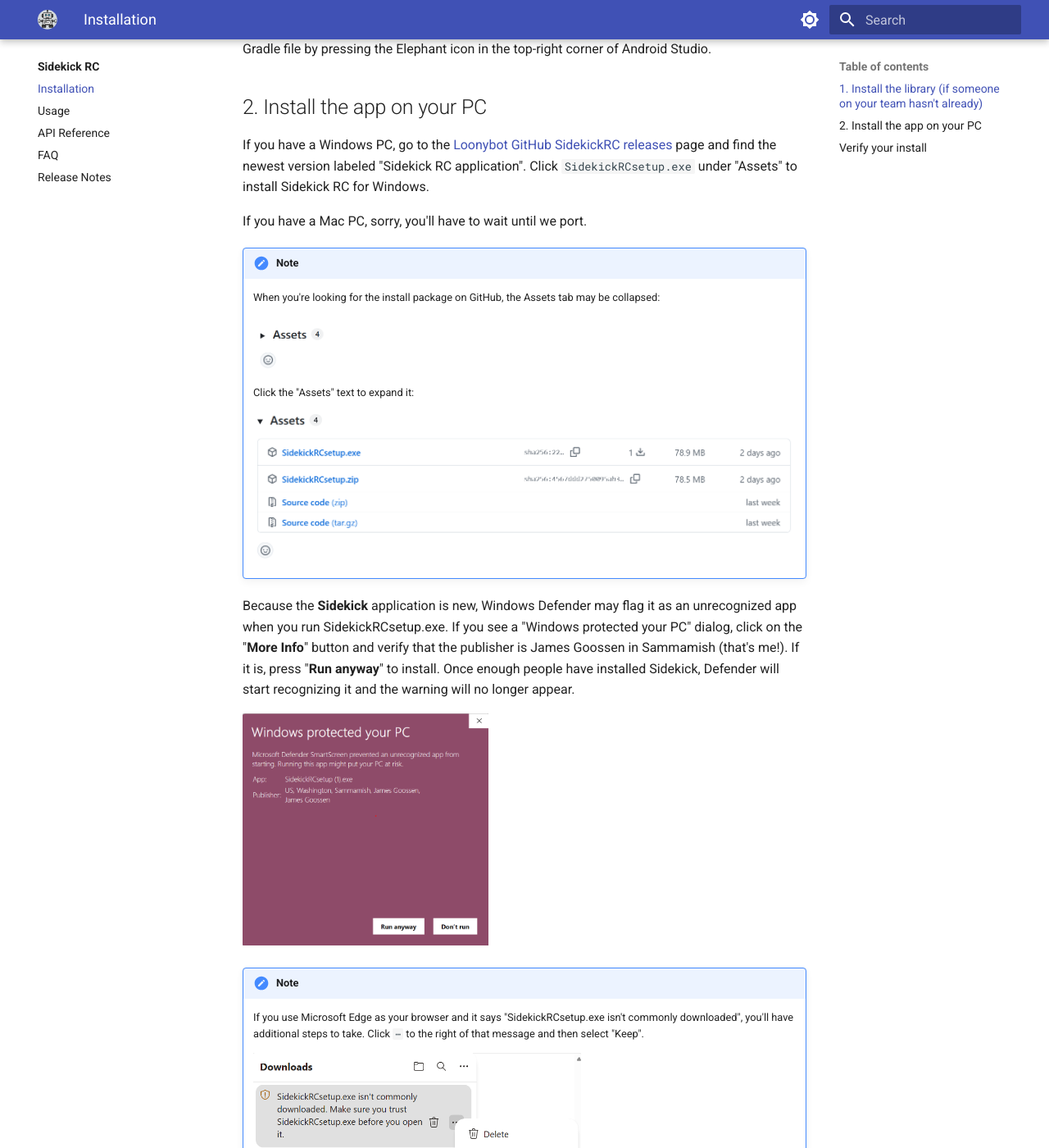
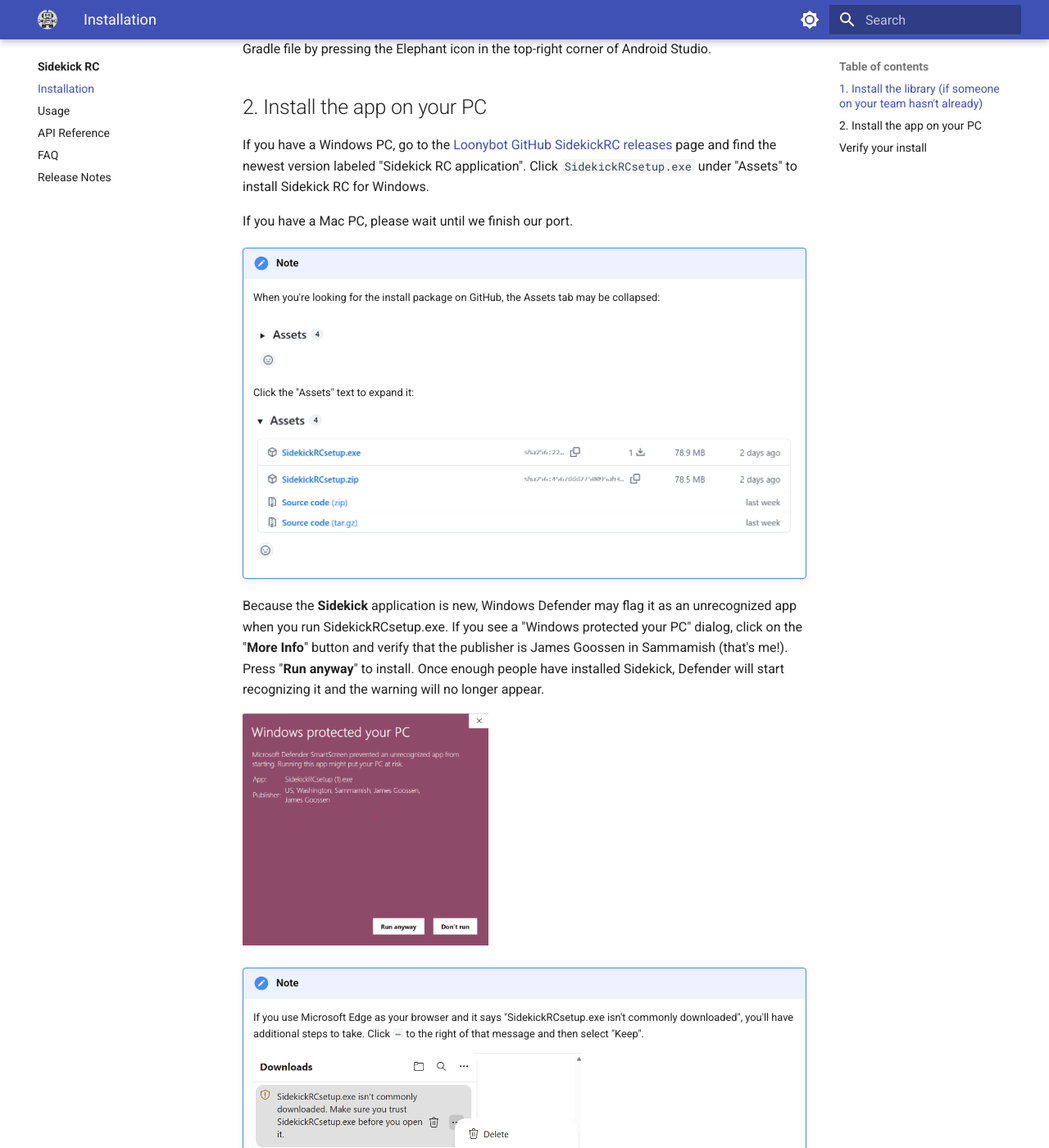
Before and after one commit to Loonybot/Docs, an MkDocs documentation site: the page built from docs/sidekick-rc/installation.md, in a window 1280 px wide and 1400 px high, scrolled down 1027 px. Shown: the whole window at 82% size. Built offline with MkDocs 1.6.1 and Material for MkDocs 9.7.7, drawn with Linux system fonts in a browser that asks for light colours; some of the changed text lies outside the part shown.

Commit message:
Checkpoint.

```diff
--- a/docs/sidekick-rc/installation.md
+++ b/docs/sidekick-rc/installation.md
@@ -1,5 +1,5 @@
 # Installation
-Here is how to install the two components of **Sidekick**: the library and the PC application.
+Here's how to install the library and PC application components of **Sidekick**.
 
 ## 1. Install the library (if someone on your team hasn't already)
 Go to the [Loonybot GitHub SidekickRC releases](https://github.com/Loonybot/SidekickRC/releases) page and find the newest version labeled "Sidekick RC Library". Follow the installation instructions there.
@@ -38,7 +38,7 @@ Once you're done modifying **build.gradle**, don't forget to sync your project w
 ## 2. Install the app on your PC
 If you have a Windows PC, go to the [Loonybot GitHub SidekickRC releases](https://github.com/Loonybot/SidekickRC/releases) page and find the newest version labeled "Sidekick RC application". Click `SidekickRCsetup.exe` under "Assets" to install Sidekick RC for Windows.
 
-If you have a Mac PC, sorry, you'll have to wait until we port.
+If you have a Mac PC, please wait until we finish our port.
 
 !!!note
     When you're looking for the install package on GitHub, the Assets tab may be collapsed:
@@ -49,7 +49,7 @@ If you have a Mac PC, sorry, you'll have to wait until we port.
 
     ![Expanded assets](../assets/install-app-with-assets.png)
 
-Because the **Sidekick** application is new, Windows Defender may flag it as an unrecognized app when you run SidekickRCsetup.exe. If you see a "Windows protected your PC" dialog, click on the "**More Info**" button and verify that the publisher is James Goossen in Sammamish (that's me!). If it is, press "**Run anyway**" to install. Once enough people have installed Sidekick, Defender will start recognizing it and the warning will no longer appear.
+Because the **Sidekick** application is new, Windows Defender may flag it as an unrecognized app when you run SidekickRCsetup.exe. If you see a "Windows protected your PC" dialog, click on the "**More Info**" button and verify that the publisher is James Goossen in Sammamish (that's me!). Press "**Run anyway**" to install. Once enough people have installed Sidekick, Defender will start recognizing it and the warning will no longer appear.
 
 ![Defender warning](../assets/install-defender-warning.png){width="300"}
 
```
Also changed, not shown: docs/sidekick-rc/usage.md (+1 -1 lines).
